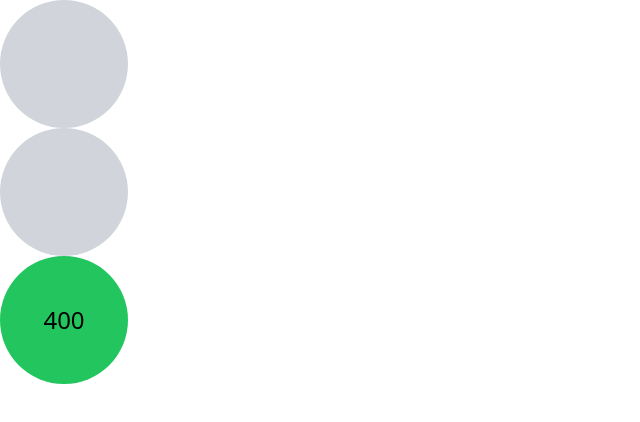
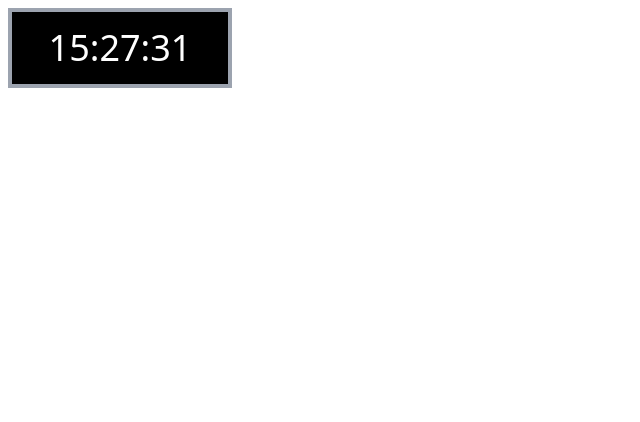
Before and after one commit to chaukhoa97/practicing, a React (Vite) app: page / in a window 1280 px wide. Shown: the top 422 px of the page, without its empty margins (0-640 px from the left). Built offline with nearby package versions, Linux system fonts and the light colour scheme.

Commit message:
Done and fix Clocks

```diff
--- a/src/App.jsx
+++ b/src/App.jsx
@@ -18,6 +18,7 @@ import LikeButton from './GreatFrontEnd.com/LikeButton/LikeButton'
 import StarRating from './GreatFrontEnd.com/StarRating/StarRating'
 import TodoList from './GreatFrontEnd.com/Todo List/TodoList'
 import TrafficLight from './GreatFrontEnd.com/Traffic Light/TrafficLight'
+import DigitalClock from './GreatFrontEnd.com/DigitalClock/DigitalClock'
 
 function App() {
   return (
@@ -47,7 +48,8 @@ function App() {
       <LikeButton />
       <StarRating count={5} rating={4} />
       <TodoList todos={TODOS} /> */}
-      <TrafficLight />
+      {/* <TrafficLight /> */}
+      <DigitalClock />
     </>
   )
 }
--- a/src/GreatFrontEnd.com/AnalogClock/AnalogClock.jsx
+++ b/src/GreatFrontEnd.com/AnalogClock/AnalogClock.jsx
@@ -2,61 +2,71 @@ import { useEffect, useState } from 'react'
 
 const getTime = () => {
   const eventTime = new Date()
-  const seconds = eventTime.getSeconds()
-  const minutes = eventTime.getMinutes()
-  const hours = eventTime.getHours()
-  return { seconds, minutes, hours }
+  const localeTimeString = eventTime.toLocaleTimeString()
+  const second = eventTime.getSeconds()
+  const minute = eventTime.getMinutes()
+  const hour = eventTime.getHours()
+  return { localeTimeString, second, minute, hour }
 }
 
 export default function AnalogClock() {
   const [time, setTime] = useState({
-    seconds: 0,
-    minutes: 0,
-    hours: 0,
+    second: 0,
+    minute: 0,
+    hour: 0,
   })
-  const { seconds, minutes, hours } = time
+  const { second, minute, hour } = time
 
-  const secondsPercentage = seconds / 60
-  const minutesPercentage = (minutes + secondsPercentage) / 60
-  const hoursPercentage = ((hours % 12) + minutesPercentage) / 12
+  const secondPercentage = second / 60
+  const minutePercentage = (minute + secondPercentage) / 60
+  const hourPercentage = ((hour % 12) + minutePercentage) / 12
 
-  const secondsAngle = secondsPercentage * 360
-  const minutesAngle = minutesPercentage * 360
-  const hourAngle = hoursPercentage * 360
+  const secondAngle = secondPercentage * 360
+  const minuteAngle = minutePercentage * 360
+  const hourAngle = hourPercentage * 360
+
+  const { localeTimeString } = getTime()
 
   useEffect(() => {
-    const { seconds, minutes, hours } = getTime()
-    setTime({ seconds, minutes, hours })
+    const { second, minute, hour } = getTime()
+    setTime({ second, minute, hour })
 
     const timeInterval = setInterval(() => {
-      const { seconds, minutes, hours } = getTime()
-      setTime({ seconds, minutes, hours })
+      const { second, minute, hour } = getTime()
+      setTime({ second, minute, hour })
     }, 1000)
 
     return () => clearInterval(timeInterval)
   }, [])
 
   return (
-    <div className="relative m-2 h-80 w-80 rotate-180 rounded-full border-4 border-black">
+    <time
+      className="relative m-2 h-80 w-80 rotate-180 rounded-full border-4 border-black"
+      dateTime={localeTimeString}
+    >
       <div className="rotate-180">{JSON.stringify(time)}</div>
       <div
         className="absolute left-40 top-40 h-1/5 origin-[top_center] border-[3px]"
         style={{
           transform: `rotate(${hourAngle}deg)`,
         }}
+        // The clock hands are for presentation purposes so they should be hided to screen readers.
+        aria-hidden={true}
       />
       <div
         className="absolute left-40 top-40 h-1/4 origin-[top_center] border-2"
         style={{
-          transform: `rotate(${minutesAngle}deg)`,
+          transform: `rotate(${minuteAngle}deg)`,
         }}
+        aria-hidden={true}
       />
       <div
         className="absolute left-40 top-40 h-1/3 origin-[top_center] border"
         style={{
-          transform: `rotate(${secondsAngle}deg)`,
+          transform: `rotate(${secondAngle}deg)`,
         }}
+        aria-hidden={true}
       />
-    </div>
+    </time>
   )
 }
--- /dev/null
+++ b/src/GreatFrontEnd.com/DigitalClock/DigitalClock.jsx
@@ -0,0 +1,33 @@
+import { useEffect, useState } from 'react'
+
+export default function DigitalClock() {
+  const [formattedTime, setFormattedTime] = useState('')
+
+  useEffect(() => {
+    const intervalId = setInterval(() => {
+      const eventTime = new Date()
+
+      setFormattedTime(
+        eventTime.toLocaleString(undefined, {
+          minimumIntegerDigits: 2,
+          timeStyle: 'medium',
+          hour12: false,
+        }),
+      )
+    }, 1000)
+
+    return () => clearInterval(intervalId)
+  }, [])
+
+  return (
+    <time className="m-2 flex w-56 items-center justify-center border-4 border-gray-400 bg-black p-4 text-white">
+      <p
+        className="text-4xl"
+        // Similar to AnalogClock, the internals of the clock are for presentation purposes so they should be hided to screen readers.
+        aria-hidden={true}
+      >
+        {formattedTime}
+      </p>
+    </time>
+  )
+}
--- /dev/null
+++ b/src/GreatFrontEnd.com/DigitalClock/DigitalClock.md
@@ -0,0 +1,5 @@
+Create a widget that renders the current time in HH:MM:SS format using a 7-segment digital display. You are free to choose to use 12-hour or a 24-hour display.
+
+Here's an example of a digital clock. Each digit needs to be rendered by individual segments, but you can exercise your creativity by choosing different colors and styling it differently. It should however still function as a clock, allowing the user to read the time.
+
+![Digital clock example](https://www.greatfrontend.com/img/questions/digital-clock/digital-clock-example.jpg)
```
